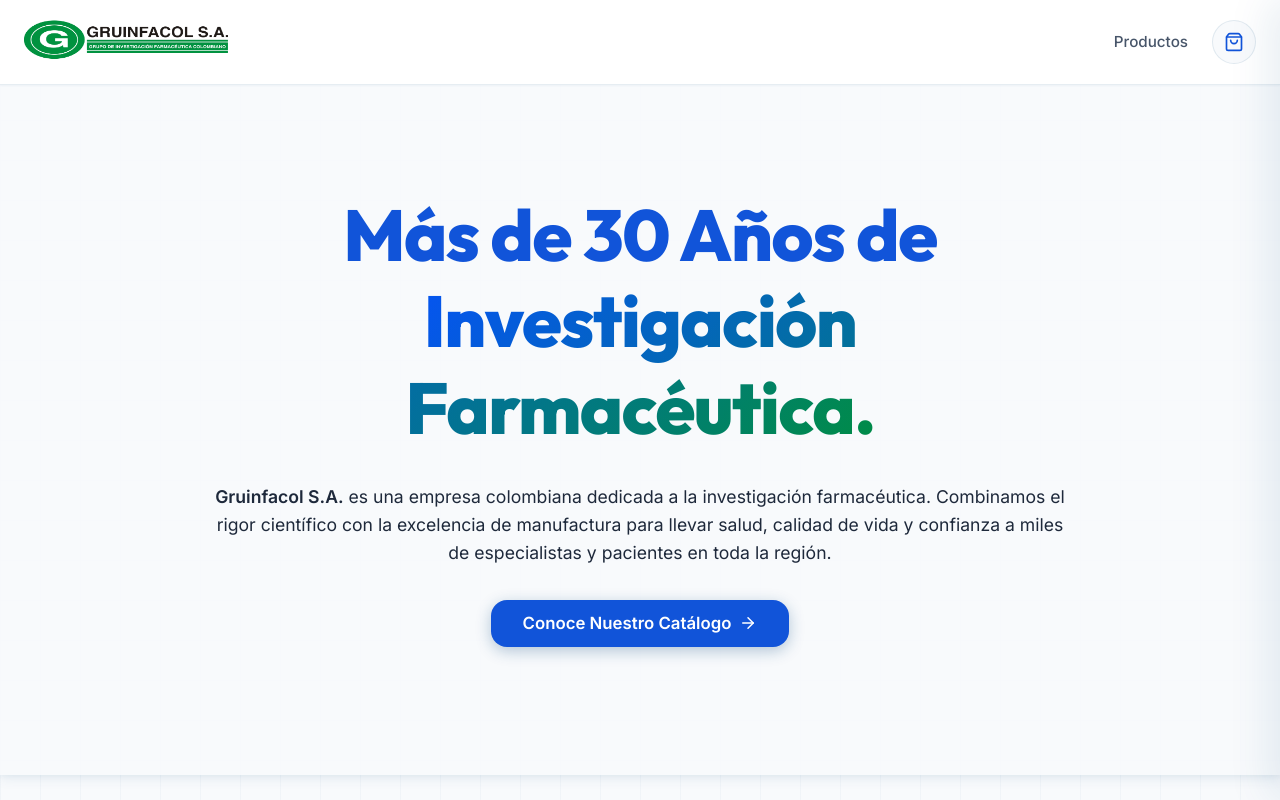
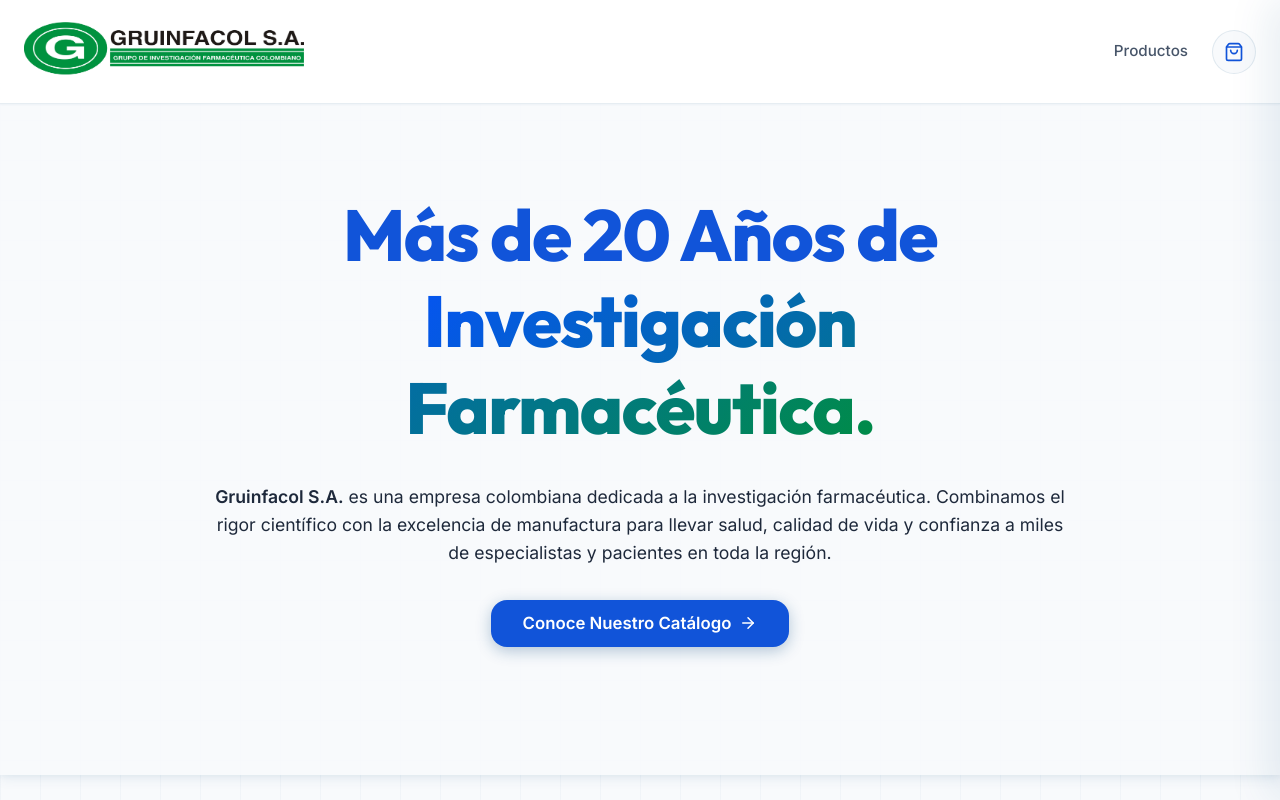
Before and after one commit to JRoldanG/demo_gru, a Next.js app: page / in a window 1280 px wide. Shown: the top 800 px of the page. Built offline with nearby package versions, Linux system fonts and the light colour scheme.

Commit message:
Ajuste de la antiguedad de la empresa

```diff
--- a/src/app/globals.css
+++ b/src/app/globals.css
@@ -190,7 +190,7 @@
 .nav-logo img {
   height: auto;
   width: 100%;
-  max-height: 52px;
+  max-height: 80px;
   /* Increased max-height while keeping proportions */
   object-fit: contain;
 }
--- a/src/app/layout.tsx
+++ b/src/app/layout.tsx
@@ -36,7 +36,7 @@
         <div>
           <img src="/logo.png" alt="Gruinfacol S.A." style={{ maxWidth: "200px", marginBottom: "var(--space-md)" }} />
           <p style={{ color: "var(--text-secondary)", fontSize: "0.95rem", lineHeight: 1.6 }}>
-            Más de 30 años de excelencia e investigación farmacéutica en Colombia. Mejorando la calidad de vida a través de la innovación científica.
+            Más de 20 años de excelencia e investigación farmacéutica en Colombia. Mejorando la calidad de vida a través de la innovación científica.
           </p>
         </div>
 
@@ -79,7 +79,7 @@
     <html lang="es">
       <head>
         <title>Gruinfacol S.A. | Investigación Farmacéutica Colombiana</title>
-        <meta name="description" content="Gruinfacol S.A. es una empresa colombiana dedicada a la investigación farmacéutica con más de 30 años de experiencia." />
+        <meta name="description" content="Gruinfacol S.A. es una empresa colombiana dedicada a la investigación farmacéutica con más de 20 años de experiencia." />
       </head>
       <body>
         <CartProvider>
--- a/src/app/page.tsx
+++ b/src/app/page.tsx
@@ -168,7 +168,7 @@
       >
         <div className="container" style={{ position: 'relative', zIndex: 10, maxWidth: "900px" }}>
           <h1 className="kinetic-header">
-            Más de 30 Años de<br />
+            Más de 20 Años de<br />
             <span className="text-gradient-primary">Investigación Farmacéutica.</span>
           </h1>
           <p className="text-sub" style={{ margin: 'var(--space-lg) auto', color: "var(--text-primary)", fontSize: "1.1rem", maxWidth: "100%" }}>
```
